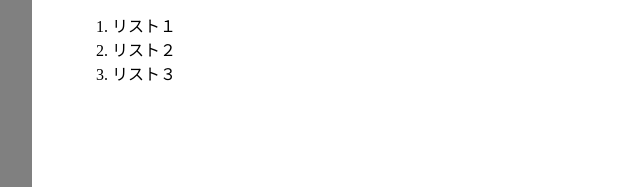
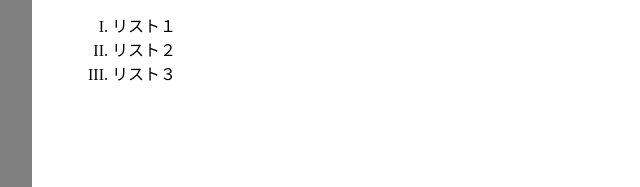
Before and after one commit to ngsm-syr/css_sample_04, a plain HTML site: page index.html in a window 1280 px wide. Shown: the part 411-598 px from the top of the page, 128-768 px from the left. Drawn offline with Linux system fonts and the light colour scheme.

Commit message:
Update style.css

```diff
--- a/style.css
+++ b/style.css
@@ -29,6 +29,10 @@ main ul {
   list-style-type: square;
 }
 
+main ol {
+  list-style-type: upper-roman;
+}
+
 footer {
   padding: 40px;
   height: 40px;
```
